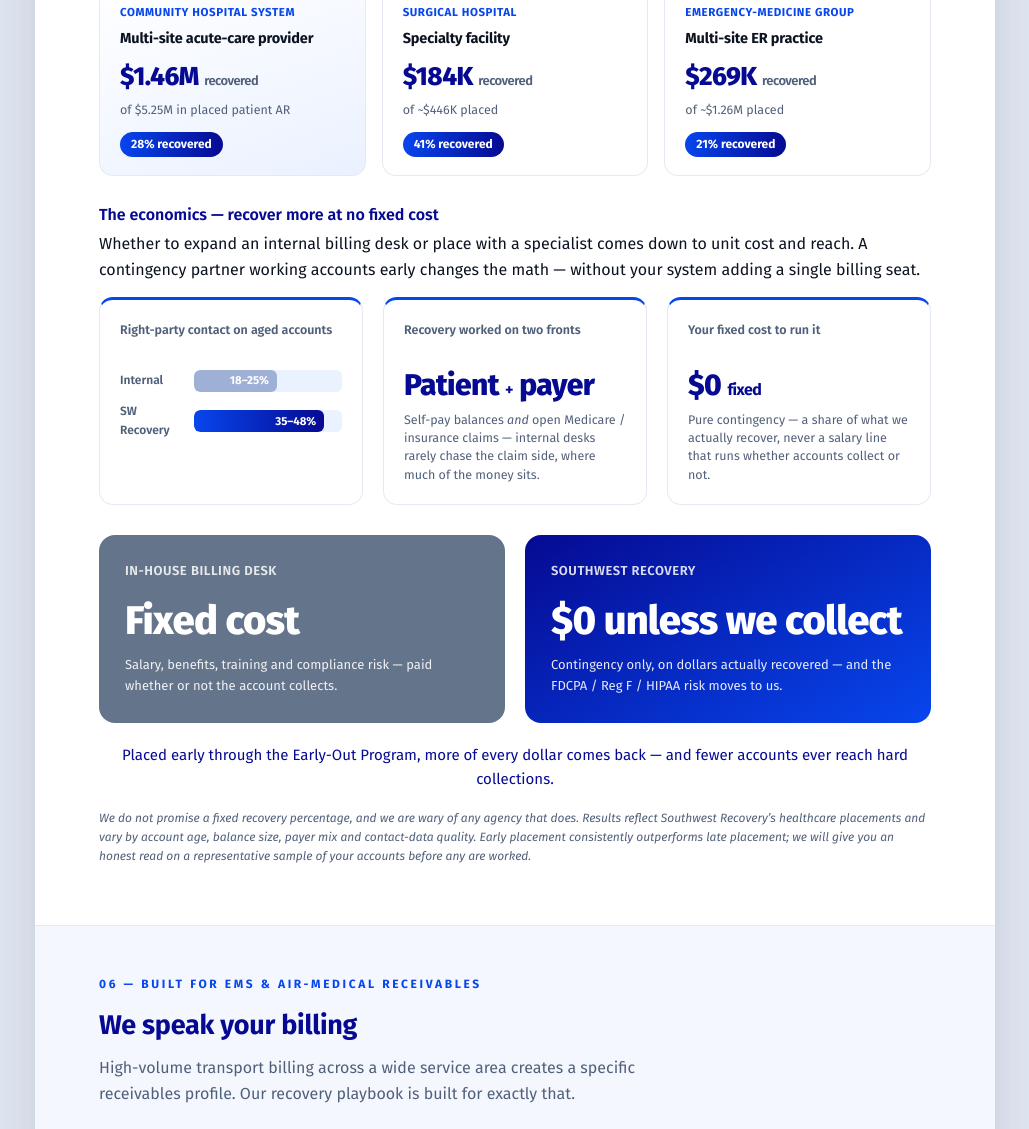
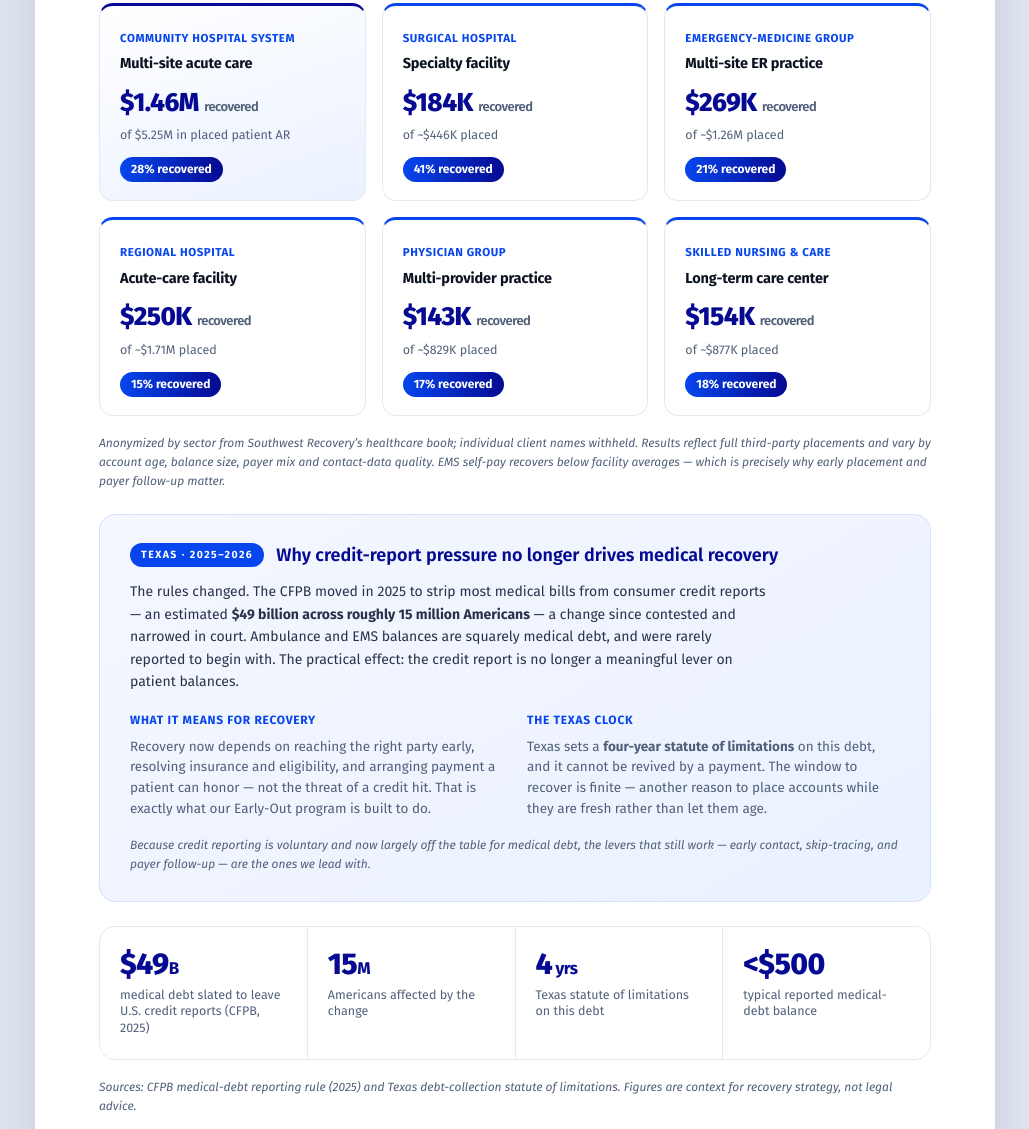
Before and after one commit to StevenDietz/ut-health-ems, a plain HTML site: page index.html in a window 1280 px wide. Shown: the part 5339-6468 px from the top of the page, without its empty margins (125-1154 px from the left). Drawn offline with Linux system fonts and the light colour scheme.

Commit message:
Section 05: rename to SWRS Healthcare Case Studies, 6 case studies, add Texas/CFPB medical-debt context + data band

```diff
--- a/index.html
+++ b/index.html
@@ -382,15 +382,15 @@
   </section>
   <hr class="rule"/>
 
-  <!-- 5. RESULTS / CASE STUDY -->
+  <!-- 5. HEALTHCARE CASE STUDIES -->
   <section class="pad">
-    <span class="sec-num">05 &mdash; Results across healthcare</span>
-    <h2>Real recovery from the SWRS healthcare book</h2>
-    <p class="lede">Actual placed-versus-recovered results from Southwest Recovery&rsquo;s healthcare portfolio &mdash; the kind of outcomes a professional, compliant recovery program produces when it is put to work on hospital and provider AR.</p>
+    <span class="sec-num">05 &mdash; Case studies</span>
+    <h2>SWRS Healthcare Case Studies</h2>
+    <p class="lede">Actual placed-versus-recovered results from Southwest Recovery&rsquo;s healthcare portfolio, anonymized by sector. Recovery varies with account age, balance and payer mix &mdash; the results below span hospital, emergency-medicine, physician and post-acute clients.</p>
     <div class="cases">
       <div class="case sector">
         <span class="seg">Community hospital system</span>
-        <div class="cname">Multi-site acute-care provider</div>
+        <div class="cname">Multi-site acute care</div>
         <div class="big">$1.46M <span>recovered</span></div>
         <div class="flow">of $5.25M in placed patient AR</div>
         <span class="yld">28% recovered</span>
@@ -409,7 +409,53 @@
         <div class="flow">of ~$1.26M placed</div>
         <span class="yld">21% recovered</span>
       </div>
+      <div class="case">
+        <span class="seg">Regional hospital</span>
+        <div class="cname">Acute-care facility</div>
+        <div class="big">$250K <span>recovered</span></div>
+        <div class="flow">of ~$1.71M placed</div>
+        <span class="yld">15% recovered</span>
+      </div>
+      <div class="case">
+        <span class="seg">Physician group</span>
+        <div class="cname">Multi-provider practice</div>
+        <div class="big">$143K <span>recovered</span></div>
+        <div class="flow">of ~$829K placed</div>
+        <span class="yld">17% recovered</span>
+      </div>
+      <div class="case">
+        <span class="seg">Skilled nursing &amp; care</span>
+        <div class="cname">Long-term care center</div>
+        <div class="big">$154K <span>recovered</span></div>
+        <div class="flow">of ~$877K placed</div>
+        <span class="yld">18% recovered</span>
+      </div>
     </div>
+    <p class="anon">Anonymized by sector from Southwest Recovery&rsquo;s healthcare book; individual client names withheld. Results reflect full third-party placements and vary by account age, balance size, payer mix and contact-data quality. EMS self-pay recovers below facility averages &mdash; which is precisely why early placement and payer follow-up matter.</p>
+
+    <div class="spotlight avoid pgbreak">
+      <div class="sp-head"><span class="sp-tag">Texas &middot; 2025&ndash;2026</span><h3>Why credit-report pressure no longer drives medical recovery</h3></div>
+      <p class="sp-intro">The rules changed. The CFPB moved in 2025 to strip most medical bills from consumer credit reports &mdash; an estimated <b>$49 billion across roughly 15 million Americans</b> &mdash; a change since contested and narrowed in court. Ambulance and EMS balances are squarely medical debt, and were rarely reported to begin with. The practical effect: the credit report is no longer a meaningful lever on patient balances.</p>
+      <div class="sp-grid">
+        <div>
+          <h4>What it means for recovery</h4>
+          <p>Recovery now depends on reaching the right party early, resolving insurance and eligibility, and arranging payment a patient can honor &mdash; not the threat of a credit hit. That is exactly what our Early-Out program is built to do.</p>
+        </div>
+        <div>
+          <h4>The Texas clock</h4>
+          <p>Texas sets a <b>four-year statute of limitations</b> on this debt, and it cannot be revived by a payment. The window to recover is finite &mdash; another reason to place accounts while they are fresh rather than let them age.</p>
+        </div>
+      </div>
+      <p class="sp-note">Because credit reporting is voluntary and now largely off the table for medical debt, the levers that still work &mdash; early contact, skip-tracing, and payer follow-up &mdash; are the ones we lead with.</p>
+    </div>
+
+    <div class="stats" style="margin-top:24px;">
+      <div class="stat"><div class="n">$49<small>B</small></div><div class="l">medical debt slated to leave U.S. credit reports (CFPB, 2025)</div></div>
+      <div class="stat"><div class="n">15<small>M</small></div><div class="l">Americans affected by the change</div></div>
+      <div class="stat"><div class="n">4<small> yrs</small></div><div class="l">Texas statute of limitations on this debt</div></div>
+      <div class="stat"><div class="n">&lt;$500</div><div class="l">typical reported medical-debt balance</div></div>
+    </div>
+    <p class="anon">Sources: CFPB medical-debt reporting rule (2025) and Texas debt-collection statute of limitations. Figures are context for recovery strategy, not legal advice.</p>
 
     <h3 class="pgbreak" style="margin:26px 0 4px;">The economics &mdash; recover more at no fixed cost</h3>
     <p class="lede">Whether to expand an internal billing desk or place with a specialist comes down to unit cost and reach. A contingency partner working accounts early changes the math &mdash; without your system adding a single billing seat.</p>
@@ -437,7 +483,7 @@
       <div class="costcard b avoid"><div class="t">Southwest Recovery</div><div class="big">$0 unless we collect</div><div class="sub">Contingency only, on dollars actually recovered &mdash; and the FDCPA / Reg&nbsp;F / HIPAA risk moves to us.</div></div>
     </div>
     <div class="delta">Placed early through the Early-Out Program, more of every dollar comes back &mdash; and fewer accounts ever reach hard collections.</div>
-    <p class="anon">We do not promise a fixed recovery percentage, and we are wary of any agency that does. Results reflect Southwest Recovery&rsquo;s healthcare placements and vary by account age, balance size, payer mix and contact-data quality. Early placement consistently outperforms late placement; we will give you an honest read on a representative sample of your accounts before any are worked.</p>
+    <p class="anon">We do not promise a fixed recovery percentage, and we are wary of any agency that does. Early placement consistently outperforms late placement; we will give you an honest read on a representative sample of your accounts before any are worked.</p>
   </section>
   <hr class="rule"/>
 
```
Also changed, not shown: 1 other file.
